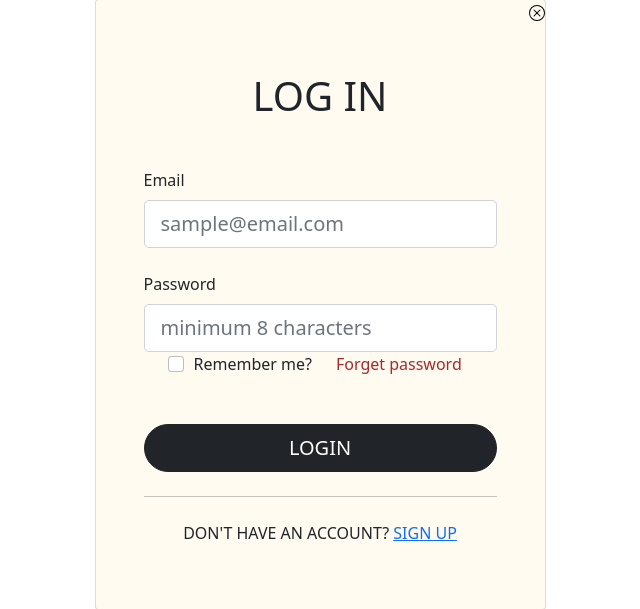
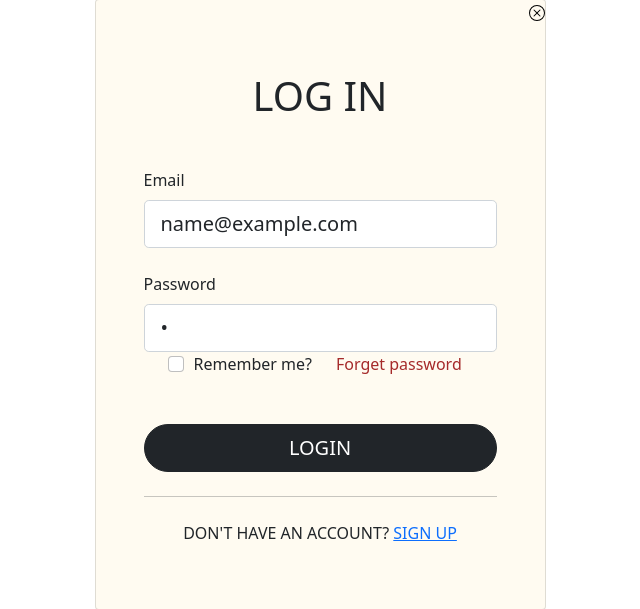
Before and after one commit to SherryTt/recipe-web, a PHP site: template www/templates/login.twig in a window 1280 px wide. Shown: the part 128-737 px from the top of the page, without its empty margins (320-960 px from the left). Run offline with PHP 8.4, Linux system fonts and the light colour scheme; the template is opened without the code that fills it: most values are stand-ins (such as "Sample title", 1, 10 or a date in 2020); some libraries are stand-ins or nearby versions.

Commit message:
Fixed login bug

```diff
--- a/www/templates/login.twig
+++ b/www/templates/login.twig
@@ -20,12 +20,12 @@
                 <div class="form-outline mb-4">
                   <form id="register-form" method="post" action="login.php">
                   <label class="form-label" for="typeEmailX-2">Email</label>
-                  <input type="email" id="typeEmailX-2" class="form-control form-control-lg {{emailInvalid}}" name="email" placeholder="sample@email.com" autocomplete="new-password">
+                  <input class="form-control form-control-lg" id="typeEmailX-2" name="email" type="email" placeholder="sample@email.com" required value="{{email}}">
                 </div>
 
                 <div class="form-outline" id="bottom-checkbox">
                   <label class="form-label" for="typePasswordX-2">Password</label>
-                  <input type="password" id="typePasswordX-2" class="form-control form-control-lg {{passwordInvalid}}" name="password" placeholder="minimum 8 characters" autocomplete="new-password">
+                  <input class="form-control form-control-lg" id="typePasswordX-2" type="password" name="password" placeholder="minimum 8 characters" required value="{{password}}">
                   {% set outcome = result.errors | join(", ") %}
                 </div>
 
```
